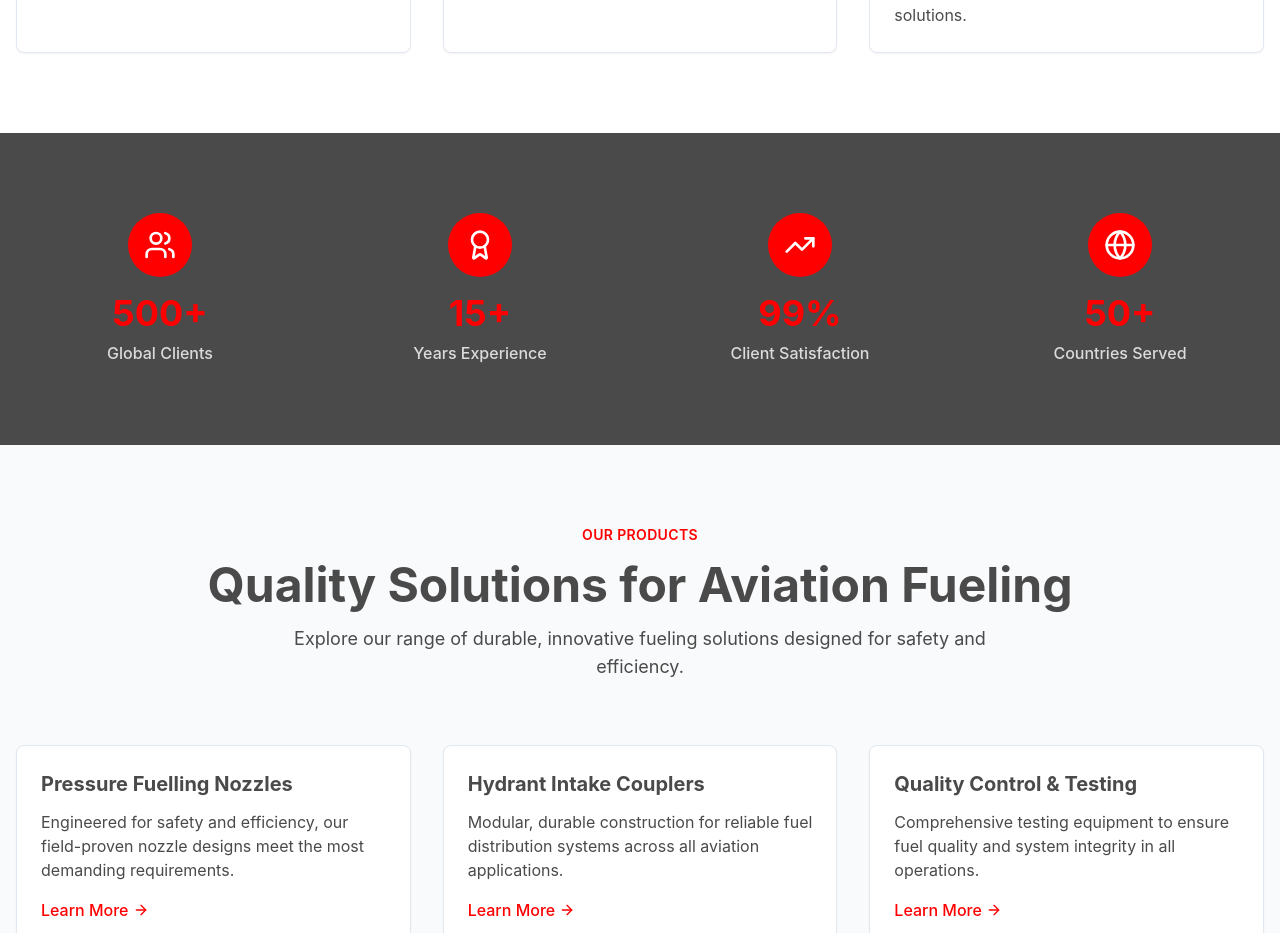
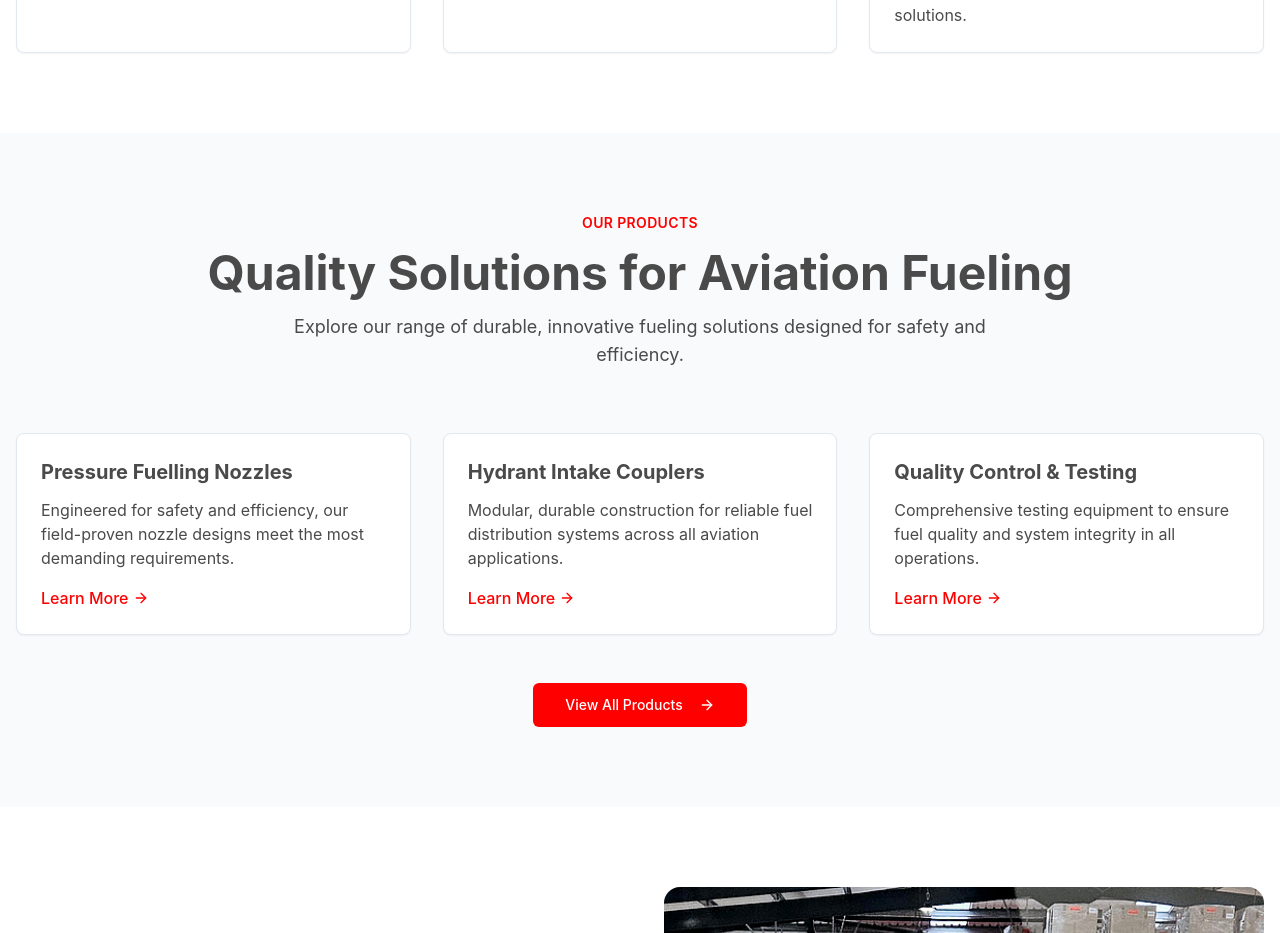
Before and after one commit to msaadg/matrix_aviation, a Next.js app: page / in a window 1280 px wide. Shown: the part 1460-2393 px from the top of the page. Built offline with nearby package versions, Linux system fonts and the light colour scheme.

Commit message:
remove stats from home

```diff
--- a/app/page.tsx
+++ b/app/page.tsx
@@ -9,7 +9,6 @@ import Footer from "./components/layout/Footer";
 import Header from "./components/layout/Header";
 
 const Home = () => {
-  // Removed visibleSection state as it's no longer needed after making animations always visible
 
   const features = [
     {
@@ -30,13 +29,6 @@ const Home = () => {
       description: "Serving major oil companies, airports, and manufacturers worldwide with reliable solutions.",
       image: "/warehouse_facility.png"
     }
-  ];
-
-  const stats = [
-    { icon: Users, number: "500+", label: "Global Clients" },
-    { icon: Award, number: "15+", label: "Years Experience" },
-    { icon: TrendingUp, number: "99%", label: "Client Satisfaction" },
-    { icon: Globe, number: "50+", label: "Countries Served" }
   ];
 
   return (
@@ -91,30 +83,6 @@ const Home = () => {
                     </div>
                   </CardContent>
                 </Card>
-              ))}
-            </div>
-          </div>
-        </section>
-
-        {/* Stats Section */}
-        <section
-          data-section="stats"
-          className="py-20 bg-matrix-gray text-white"
-        >
-          <div className="container mx-auto px-4">
-            <div className="grid grid-cols-2 lg:grid-cols-4 gap-8">
-              {stats.map((stat, index) => (
-                <div
-                  key={stat.label}
-                  className="text-center transition-all duration-700 opacity-100 translate-y-0"
-                  style={{ animationDelay: `${index * 100}ms` }}
-                >
-                  <div className="w-16 h-16 bg-primary rounded-full flex items-center justify-center mx-auto mb-4">
-                    <stat.icon className="w-8 h-8 text-white" />
-                  </div>
-                  <div className="text-4xl font-bold text-primary mb-2">{stat.number}</div>
-                  <div className="text-white/80 font-medium">{stat.label}</div>
-                </div>
               ))}
             </div>
           </div>
```
